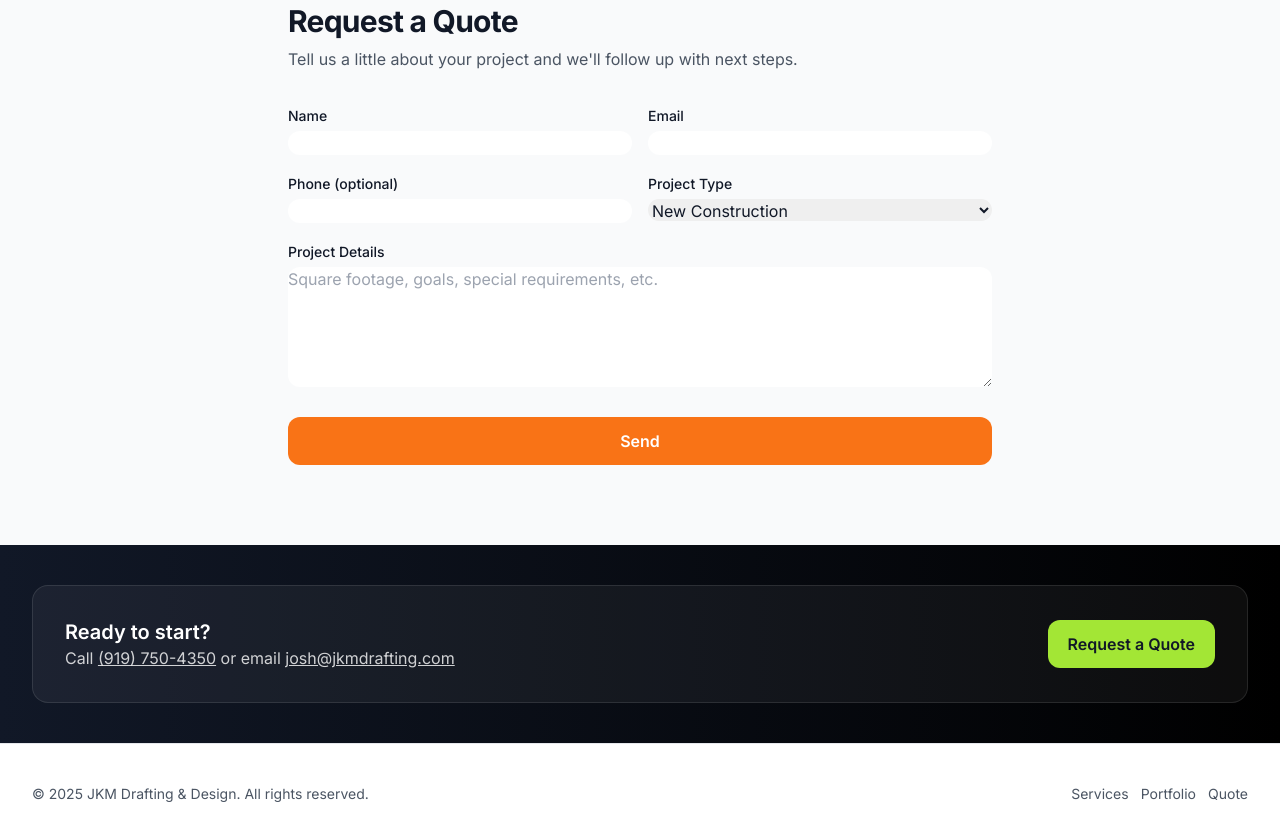
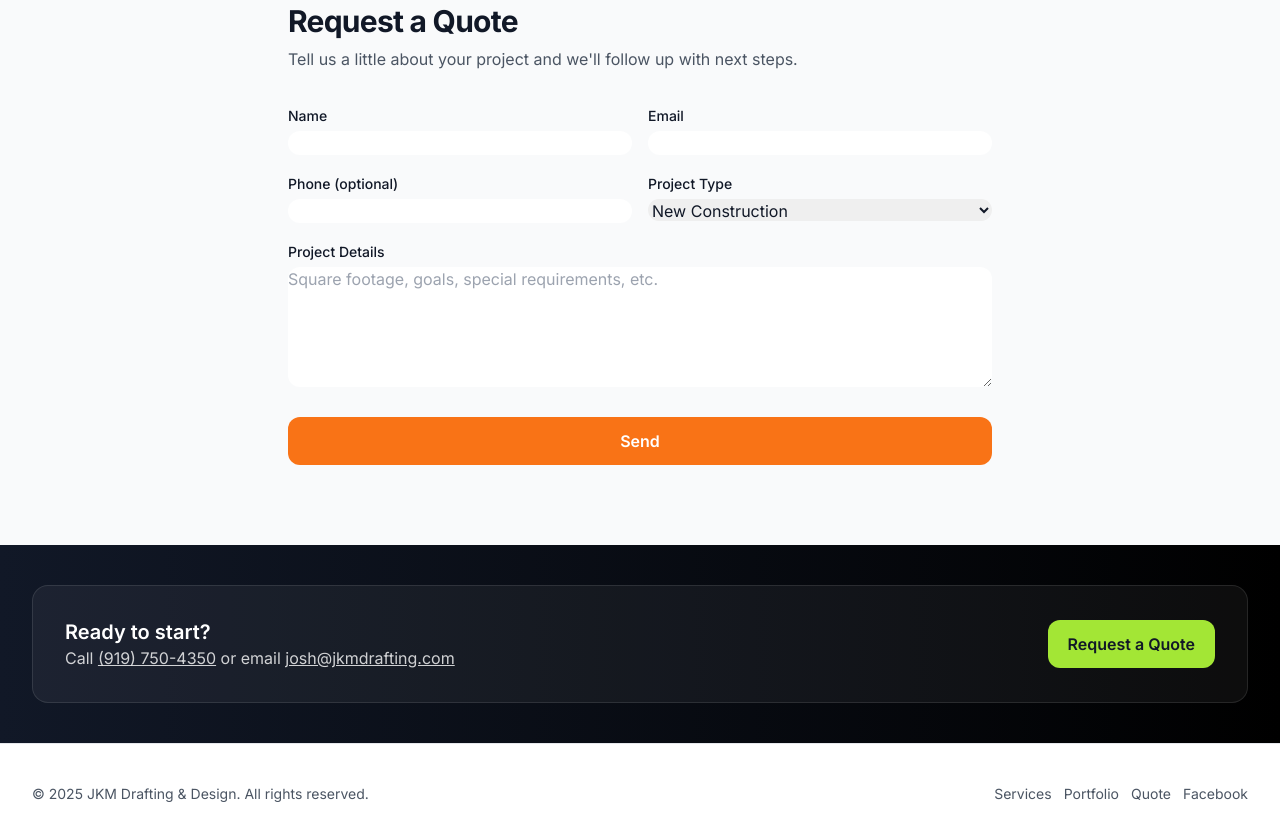
Before and after one commit to zeyz/JKM-Drafting-Design-Website, a plain HTML site: page index.html in a window 1280 px wide. Shown: the part 1834-2674 px from the top of the page. Drawn offline with nearby package versions, Linux system fonts and the light colour scheme.

Commit message:
Updated Index
Added social link

```diff
--- a/index.html
+++ b/index.html
@@ -246,6 +246,7 @@
           <a class="hover:text-brand-700" href="#services">Services</a>
           <a class="hover:text-brand-700" href="#portfolio">Portfolio</a>
           <a class="hover:text-brand-700" href="#quote">Quote</a>
+          <a class="hover:text-brand-700" href="https://www.facebook.com/profile.php?id=61560595071169" target="_blank" rel="noopener">Facebook</a>
         </div>
       </div>
     </div>
```
